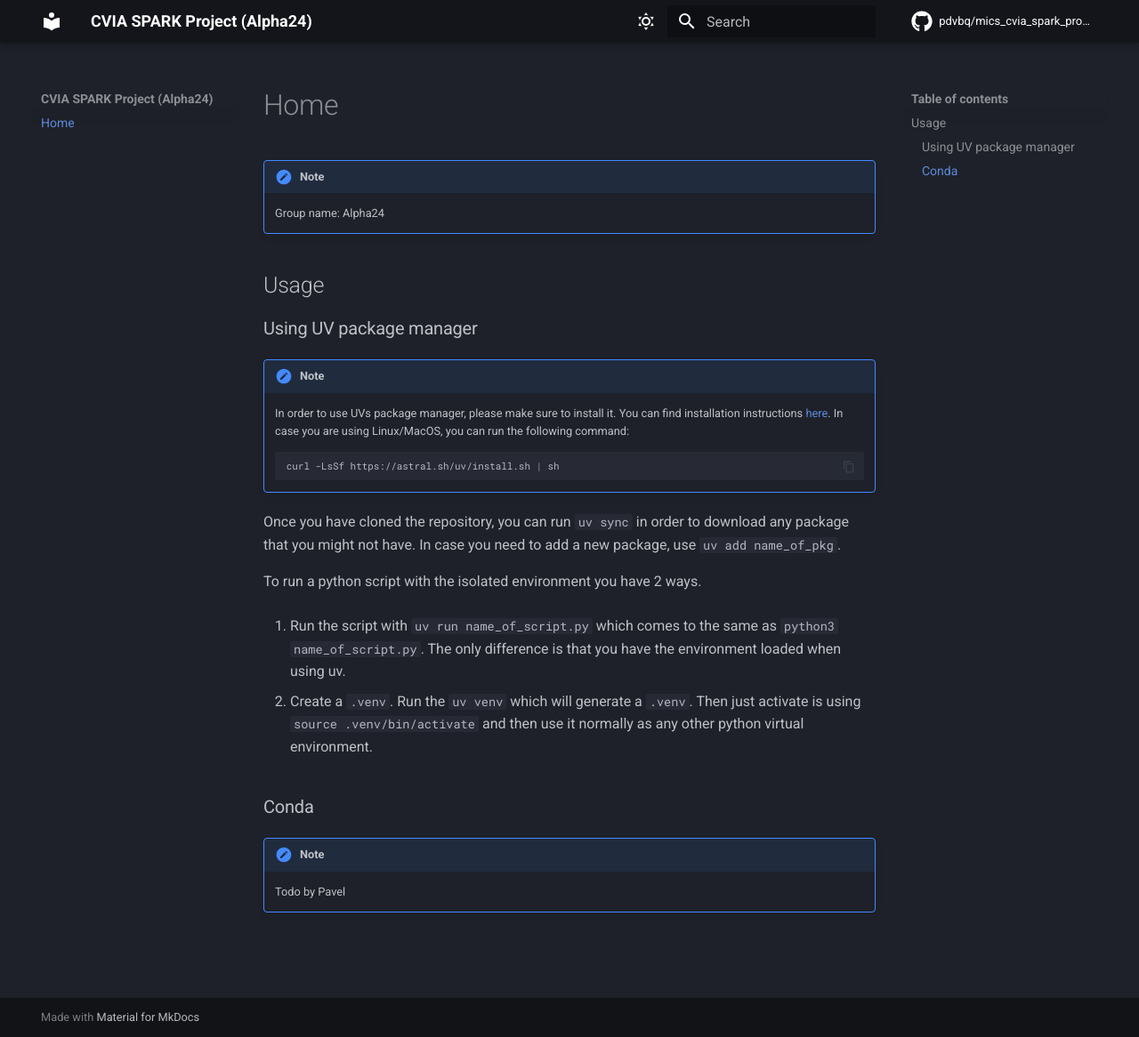
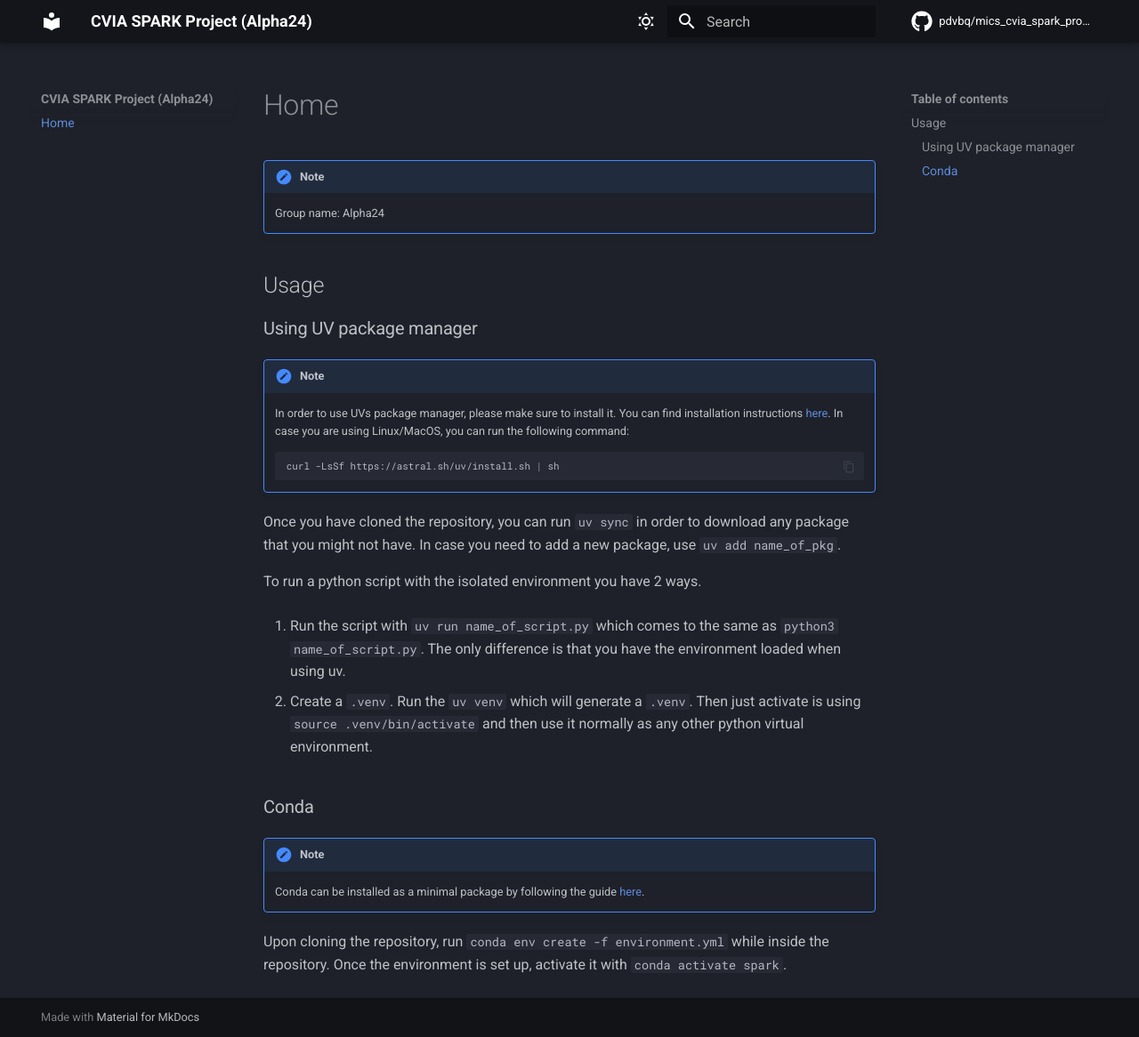
Before and after one commit to pdvbq/mics_cvia_spark_project, an MkDocs documentation site: the page built from docs/index.md, in a window 1280 px wide and 1166 px high. Shown: the whole window at 89% size. Built offline with MkDocs 1.6.1 and Material for MkDocs 9.7.7, drawn with Linux system fonts in a browser that asks for light colours; comment, search, counter and statistics services are not loaded.

Commit message:
docs: add basic conda docs

```diff
--- a/docs/index.md
+++ b/docs/index.md
@@ -31,4 +31,6 @@
 
 !!! note
 
-    Todo by Pavel
+    Conda can be installed as a minimal package by following the guide [here](https://docs.anaconda.com/miniconda/).
+
+Upon cloning the repository, run `conda env create -f environment.yml` while inside the repository. Once the environment is set up, activate it with `conda activate spark`.
```
